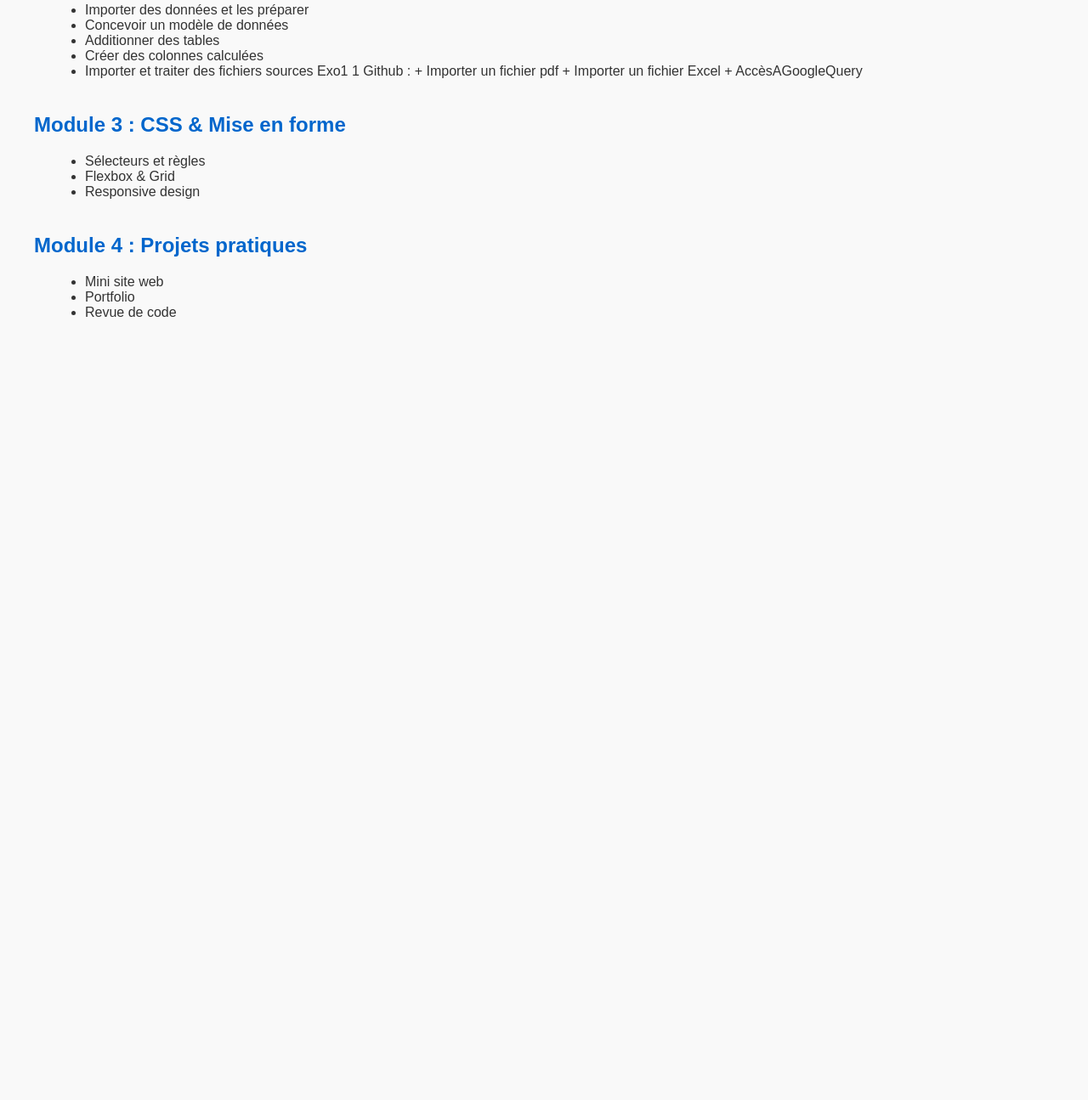
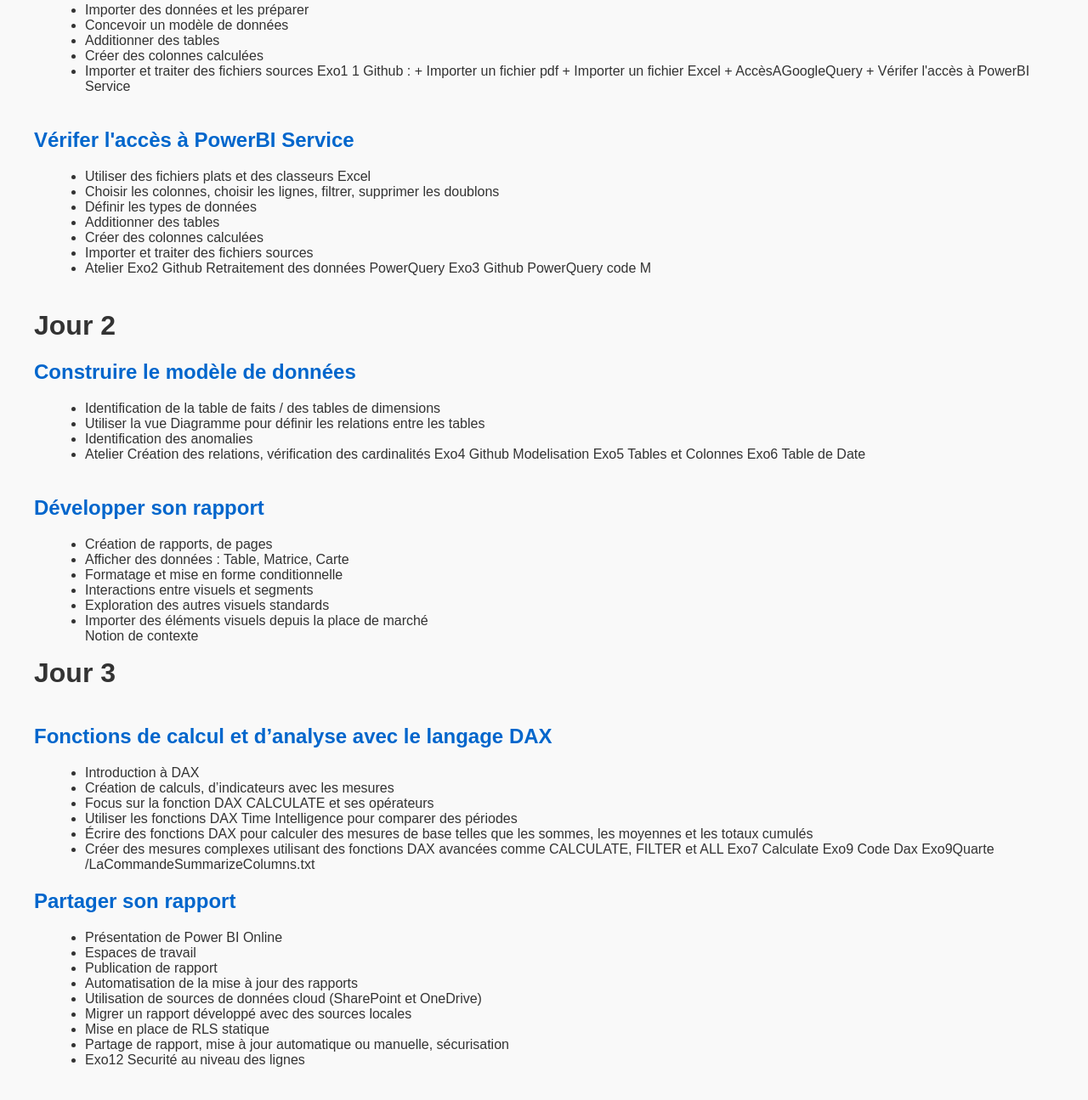
Before and after one commit to guillaumeFAGOT/IB-Cegos, a plain HTML site: page index.html in a window 1280 px wide. Shown: the part 367-1662 px from the top of the page at 85% size. Before the commit the page ends 800 px from the top, so only its background shows below. Drawn offline with Linux system fonts and the light colour scheme.

Commit message:
Mise à jour du site index.html

```diff
--- a/index.html
+++ b/index.html
@@ -61,28 +61,95 @@
 Exo1 1 Github :
 + Importer un fichier pdf
 + Importer un fichier Excel
-+ AccèsAGoogleQuery</li>
++ AccèsAGoogleQuery
++ Vérifer l'accès à PowerBI Service</li>
 
     </ul>
   </section>
 
   <section>
-    <h2>Module 3 : CSS & Mise en forme</h2>
+    <h2>Vérifer l'accès à PowerBI Service</h2>
     <ul>
-      <li>Sélecteurs et règles</li>
-      <li>Flexbox & Grid</li>
-      <li>Responsive design</li>
+      <li>Utiliser des fichiers plats et des classeurs Excel</li>
+      <li>Choisir les colonnes, choisir les lignes, filtrer, supprimer les doublons</li>
+      <li>Définir les types de données</li>
+      <li>Additionner des tables</li>
+      <li>Créer des colonnes calculées</li>
+      <li>Importer et traiter des fichiers sources</li>
+
+     <li> Atelier
+      Exo2 Github Retraitement des données PowerQuery
+      Exo3 Github  PowerQuery code M</li>
+
     </ul>
   </section>
 
+  <h1> Jour 2 </h1>
+
   <section>
-    <h2>Module 4 : Projets pratiques</h2>
+    <h2>Construire le modèle de données</h2>
     <ul>
-      <li>Mini site web</li>
-      <li>Portfolio</li>
-      <li>Revue de code</li>
+      <li>Identification de la table de faits / des tables de dimensions</li>
+      <li>Utiliser la vue Diagramme pour définir les relations entre les tables</li>
+      <li>Identification des anomalies</li>
+      <li>Atelier
+Création des relations, vérification des cardinalités
+Exo4 Github  Modelisation
+Exo5 Tables et Colonnes
+Exo6 Table de Date</li>
     </ul>
   </section>
 
+
+  <section>
+    <h2>Développer son rapport</h2>
+    <ul>
+      <li>Création de rapports, de pages</li>
+      <li>Afficher des données : Table, Matrice, Carte</li>
+      <li>Formatage et mise en forme conditionnelle</li>
+      <li>Interactions entre visuels et segments</li>
+      <li>Exploration des autres visuels standards</li>
+      <li>Importer des éléments visuels depuis la place de marché</li
+      <li>Notion de contexte</li>
+    </ul>
+<section>
+
+
+  <section>
+    <h1>Jour 3</h1>
+    <h2>Fonctions de calcul et d’analyse avec le langage DAX</h2>
+    <ul>
+      <li>Introduction à DAX</li>
+      <li>Création de calculs, d’indicateurs avec les mesures</li>
+      <li>Focus sur la fonction DAX CALCULATE et ses opérateurs</li>
+      <li>Utiliser les fonctions DAX Time Intelligence pour comparer des périodes</li>
+      <li>Écrire des fonctions DAX pour calculer des mesures de base telles que les sommes, les moyennes et les totaux cumulés</li>
+      <li>Créer des mesures complexes utilisant des fonctions DAX avancées comme CALCULATE, FILTER et ALL
+Exo7 Calculate
+Exo9 Code Dax
+Exo9Quarte
+/LaCommandeSummarizeColumns.txt</li>
+
+    </ul>
+<section>
+
+  <section>
+
+    <h2>Partager son rapport</h2>
+    <ul>
+      <li>Présentation de Power BI Online</li>
+      <li>Espaces de travail</li>
+      <li>Publication de rapport</li>
+      <li>Automatisation de la mise à jour des rapports</li>
+      <li>Utilisation de sources de données cloud (SharePoint et OneDrive)</li>
+      <li>Migrer un rapport développé avec des sources locales</li>
+      <li>Mise en place de RLS statique</li>
+      <li>Partage de rapport, mise à jour automatique ou manuelle, sécurisation</li>
+      <li>Exo12 Securité au niveau des lignes</li>
+
+    </ul>
+<section>
+
+
 </body>
 </html>
```
